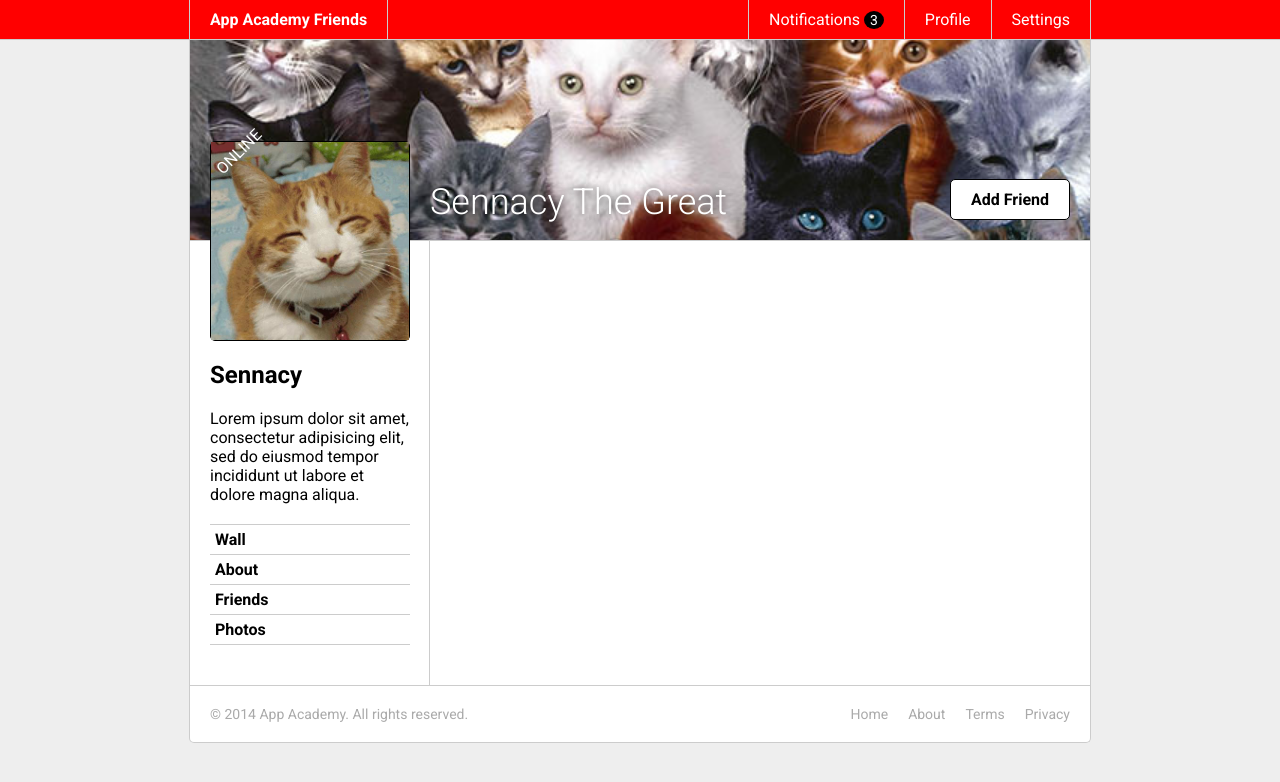
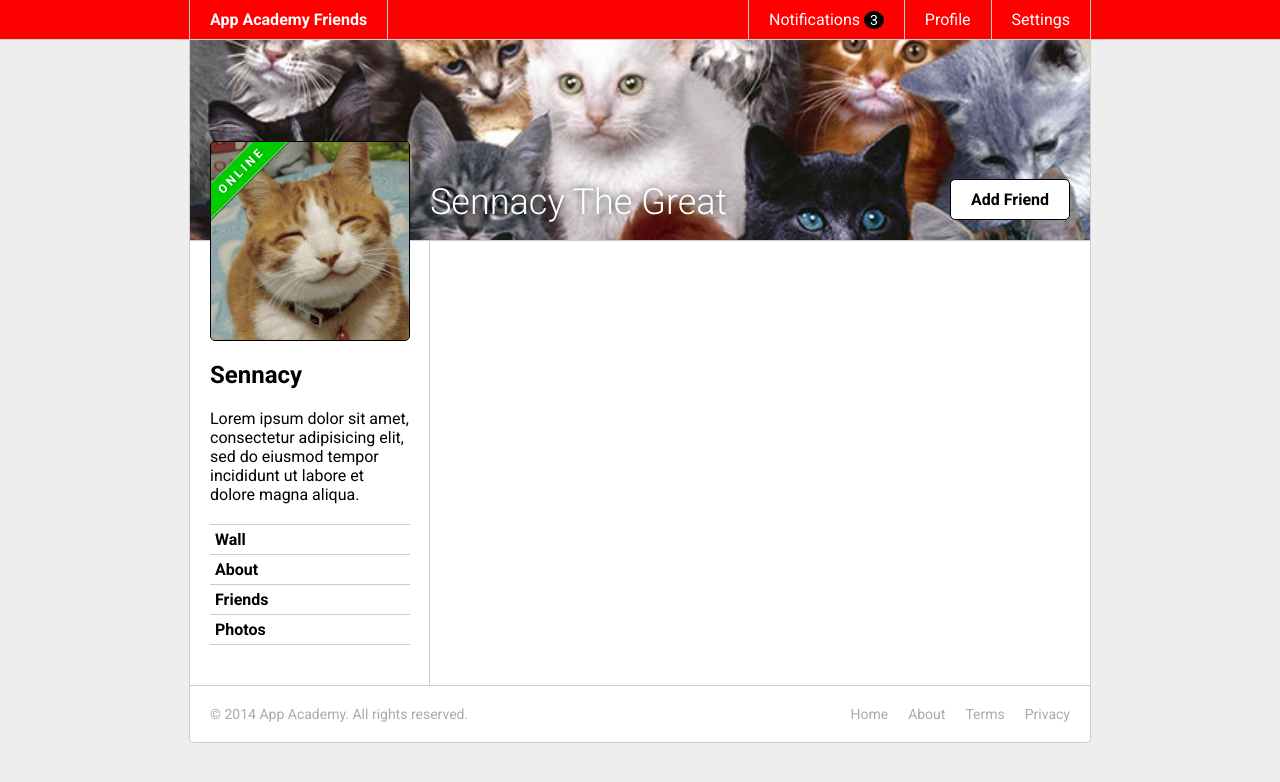
Before and after one commit to brillantewang/W6D1, a plain HTML site: page css-friends-07/07-online.html in a window 1280 px wide. Drawn offline with Linux system fonts and the light colour scheme.

```diff
--- a/css-friends-07/css/07-online.css
+++ b/css-friends-07/css/07-online.css
@@ -1,9 +1,21 @@
 /* PHASE 7: Online */
 
 .online {
-  position: absolute;
-  text-transform: uppercase;
-  transform: rotate(-45deg);
-  color: #fff;
-  font-weight: 400;
+    position: absolute;
+    text-transform: uppercase;
+    transform: rotate(-45deg) translate(-32px, -10px);
+    color: #fff;
+    font-weight: 700;
+    font-size: 12px;
+    letter-spacing: 3px;
+    padding: 5px 30px;
+    background-color: #0c0;
+    border-top: 1px solid #aaa;
+    border-bottom: 1px solid #aaa;
+    box-shadow: 0px 1px #070;
+    text-shadow: 2px 1px 1px #0a0;
 }
+
+.profile-picture {
+  overflow: hidden;
+}
```
